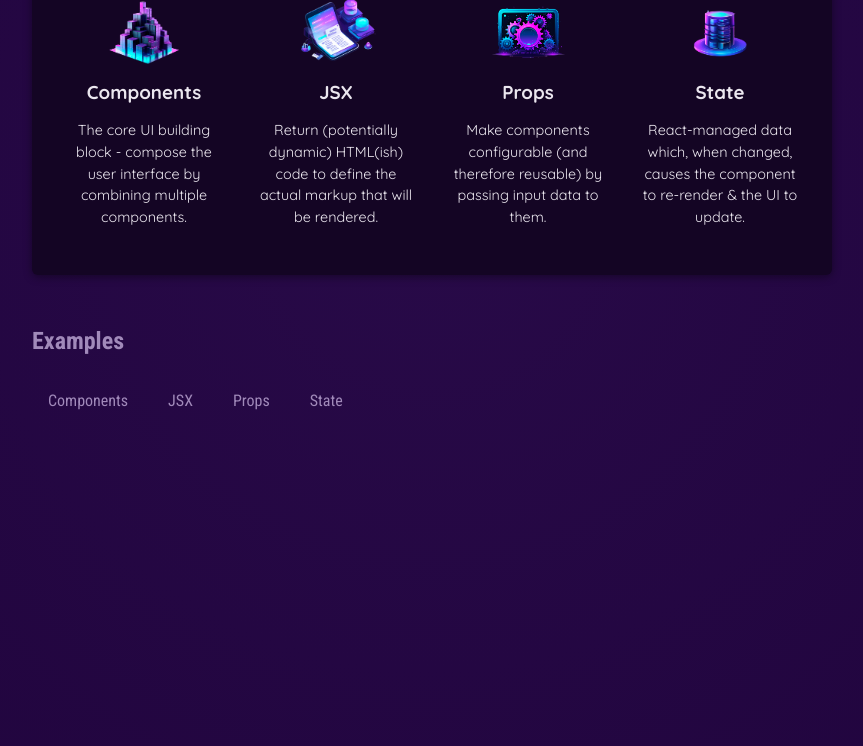
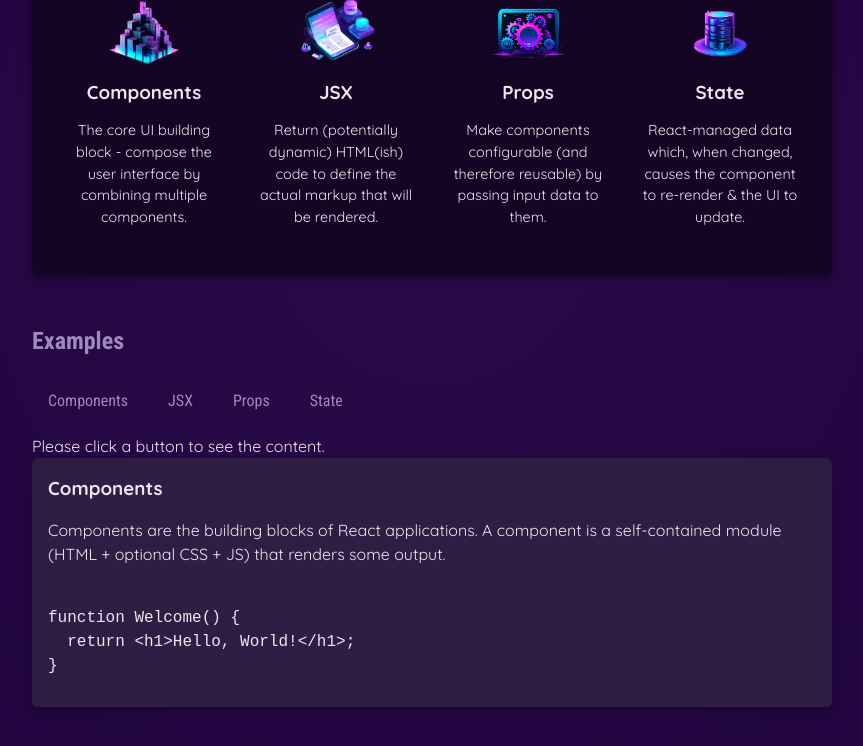
Before and after one commit to filipe-jsales/react-studies, a React (Vite) app: page / in a window 1280 px wide. Both pictures are taken after a click on the button "Components". Shown: the part 424-1170 px from the top of the page, without its empty margins (208-1071 px from the left). Built offline with nearby package versions, Linux system fonts and the light colour scheme.

Commit message:
conditional rendering

```diff
--- a/src/App.jsx
+++ b/src/App.jsx
@@ -1,15 +1,14 @@
-import CoreConcept from './components/CoreConcept';
-import Header from './components/Header';
-import TabButton from './components/TabButton';
-import { CORE_CONCEPTS } from './data';
-
+import { useState } from "react";
+import CoreConcept from "./components/CoreConcept";
+import Header from "./components/Header";
+import TabButton from "./components/TabButton";
+import { CORE_CONCEPTS, EXAMPLES } from "./data";
 
 function App() {
+  const [selectedTopic, setSelectedTopic] = useState();
+  let tabContent = "Please click a button to see the content.";
   function handleSelect(selectedButton) {
-    if (selectedButton === 'components') console.log('Components selected');
-    if (selectedButton === 'jsx') console.log('JSX selected');
-    if (selectedButton === 'props') console.log('Props selected');
-    if (selectedButton === 'state') console.log('State selected');
+    setSelectedTopic(selectedButton);
   }
   return (
     <div>
@@ -27,11 +26,25 @@
         <section id="examples">
           <h2>Examples</h2>
           <menu>
-            <TabButton onSelect={() => handleSelect('components')}>Components</TabButton>
-            <TabButton onSelect={() => handleSelect('jsx')}>JSX</TabButton>
-            <TabButton onSelect={() => handleSelect('props')}>Props</TabButton>
-            <TabButton onSelect={() => handleSelect('state')}>State</TabButton>
+            <TabButton onSelect={() => handleSelect("components")}>
+              Components
+            </TabButton>
+            <TabButton onSelect={() => handleSelect("jsx")}>JSX</TabButton>
+            <TabButton onSelect={() => handleSelect("props")}>Props</TabButton>
+            <TabButton onSelect={() => handleSelect("state")}>State</TabButton>
           </menu>
+          {tabContent}
+          {!selectedTopic ? (
+            <p>Select a topic </p>
+          ) : (
+            <div id="tab-content">
+              <h3>{EXAMPLES[selectedTopic].title}</h3>
+              <p>{EXAMPLES[selectedTopic].description}</p>
+              <pre>
+                <code>{EXAMPLES[selectedTopic].code}</code>
+              </pre>
+            </div>
+          )}
         </section>
       </main>
     </div>
--- a/src/data.js
+++ b/src/data.js
@@ -29,3 +29,54 @@
       'React-managed data which, when changed, causes the component to re-render & the UI to update.',
   },
 ];
+
+export const EXAMPLES = {
+  components: {
+    title: 'Components',
+    description:
+      'Components are the building blocks of React applications. A component is a self-contained module (HTML + optional CSS + JS) that renders some output.',
+    code: `
+function Welcome() {
+  return <h1>Hello, World!</h1>;
+}`,
+  },
+  jsx: {
+    title: 'JSX',
+    description:
+      'JSX is a syntax extension to JavaScript. It is similar to a template language, but it has full power of JavaScript (e.g., it may output dynamic content).',
+    code: `
+<div>
+  <h1>Welcome {userName}</h1>
+  <p>Time to learn React!</p>
+</div>`,
+  },
+  props: {
+    title: 'Props',
+    description:
+      'Components accept arbitrary inputs called props. They are like function arguments.',
+    code: `
+function Welcome(props) {
+  return <h1>Hello, {props.name}</h1>;
+}`,
+  },
+  state: {
+    title: 'State',
+    description:
+      'State allows React components to change their output over time in response to user actions, network responses, and anything else.',
+    code: `
+function Counter() {
+  const [isVisible, setIsVisible] = useState(false);
+
+  function handleClick() {
+    setIsVisible(true);
+  }
+
+  return (
+    <div>
+      <button onClick={handleClick}>Show Details</button>
+      {isVisible && <p>Amazing details!</p>}
+    </div>
+  );
+}`,
+  },
+};
```
